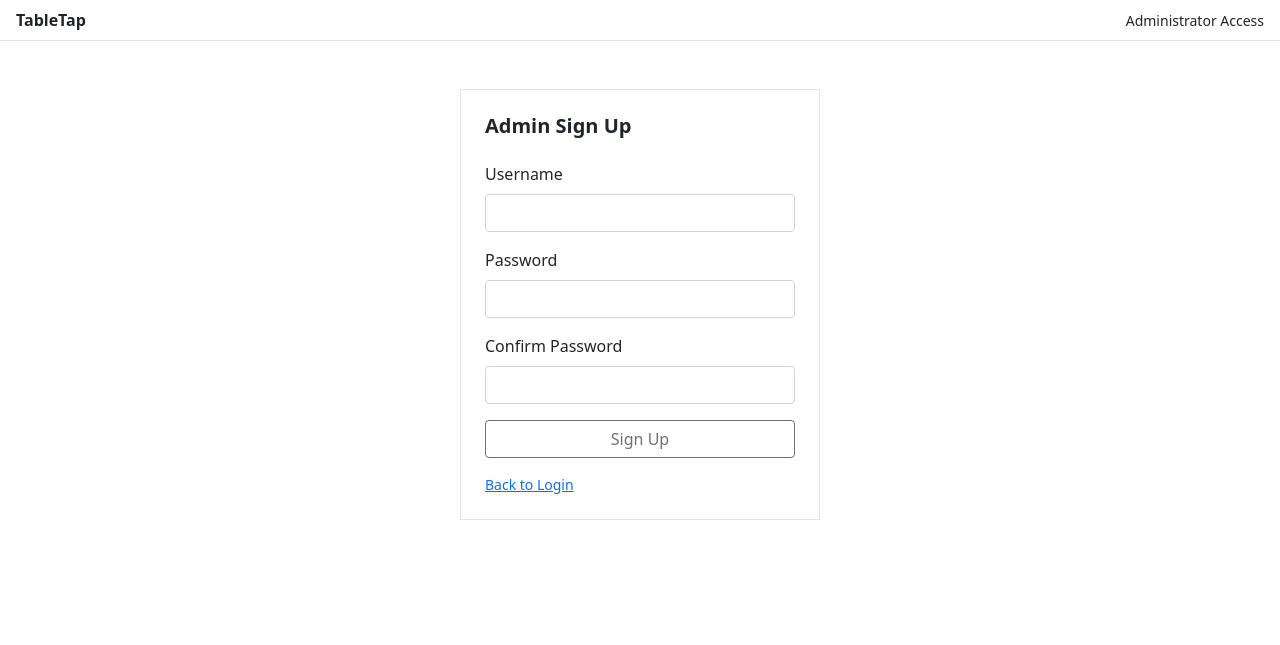
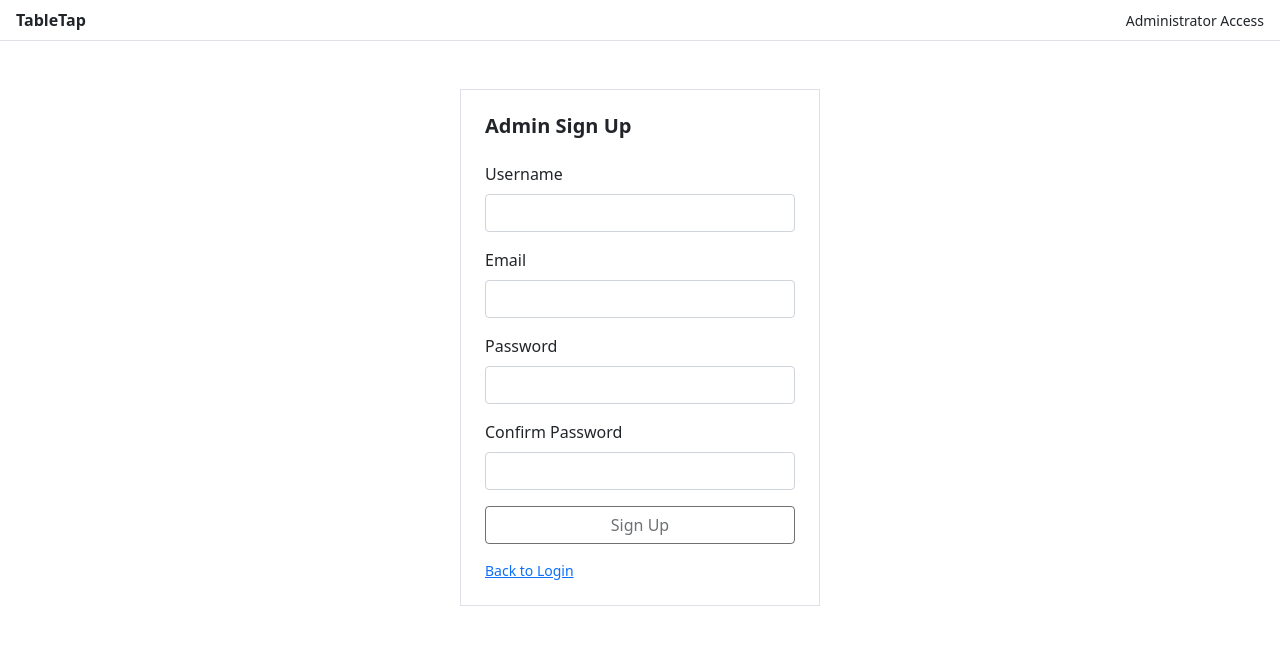
Before and after one commit to Seokmin-Son/TableTap, an ASP.NET Core app: page /Account/SignUp in a window 1280 px wide. Shown: the top 645 px of the page. Run offline with ASP.NET Core 8, Linux system fonts and the light colour scheme.

Commit message:
Add email field to admin sign-up and ignore local Firebase config

```diff
--- a/Models/SignUpViewModel.cs
+++ b/Models/SignUpViewModel.cs
@@ -8,6 +8,10 @@ namespace TableTap.Models
         public string Username { get; set; } = "";
 
         [Required]
+        [EmailAddress]
+        public string Email { get; set; } = "";
+
+        [Required]
         public string Password { get; set; } = "";
 
         [Required]
--- a/Views/Account/SignUp.cshtml
+++ b/Views/Account/SignUp.cshtml
@@ -33,6 +33,13 @@
                 </div>
 
                 <div class="mb-3">
+                    <label asp-for="Email" class="form-label"></label>
+                    <input asp-for="Email" type="email" class="form-control"
+                           autocomplete="email" />
+                    <span asp-validation-for="Email" class="text-danger small"></span>
+                </div>
+
+                <div class="mb-3">
                     <label asp-for="Password" class="form-label"></label>
                     <input asp-for="Password" type="password" class="form-control"
                            autocomplete="new-password" />
```
Also changed, not shown: 1 other file.
